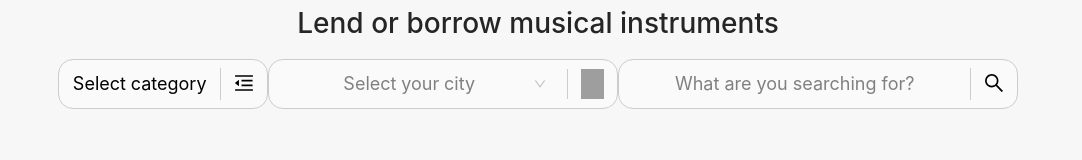
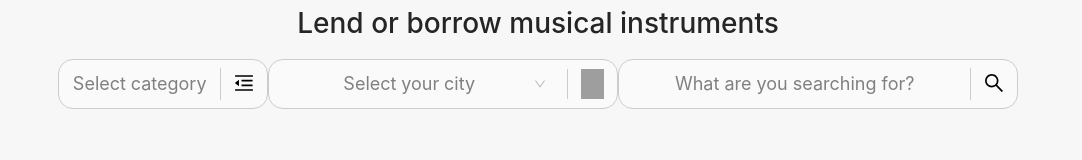
Before and after one commit to leo-dao/AirGnB, a React (Create React App) app in the folder frontend/: page / in a window 1280 px wide. Shown: the part 133-293 px from the top of the page, without its empty margins (102-1184 px from the left). Built offline with nearby package versions, Linux system fonts and the light colour scheme; no server answers; grey boxes are pictures that could not be loaded.

Commit message:
selectCategory default grey, black when selected

```diff
--- a/frontend/src/components/Molecules/SortCategories/index.tsx
+++ b/frontend/src/components/Molecules/SortCategories/index.tsx
@@ -11,7 +11,7 @@ export const StyledSortButton = styled.div`
 
 export const StyledCategory = styled.div.attrs((props: SortCategoriesProps) => props)`
     justify-content: center;
-    color: ${(props) => props.color};
+    color: ${props => props.category === "" ? "grey" : "black"};
 `;
 
 export const MenuFoldOutlinedStyled = styled.div`
@@ -23,7 +23,6 @@ interface SortCategoriesProps {
     onClick: (value: string) => void;
     disabled?: boolean;
     category: string;
-    color: string;
 }
 
 const SortCategories = (props: SortCategoriesProps) => {
@@ -32,7 +31,7 @@ const SortCategories = (props: SortCategoriesProps) => {
         <FilterInput
             width="210px"
             content={
-                <StyledCategory>
+                <StyledCategory category={props.category}>
                     {props.category === "" ? "Select category" : props.category}
                 </StyledCategory>
             }
--- a/frontend/src/components/Organisms/Search/index.tsx
+++ b/frontend/src/components/Organisms/Search/index.tsx
@@ -21,11 +21,10 @@ const Search = () => {
 
     // CATEGORY DATA
     const [category, SetCategory] = React.useState<string>("");
-    const onClick = (e: any) => {
+
+    const Select = (e: any) => {
         SetCategory(e.key);
     }
-    let color;
-    category === "" ? (color = "grey") : (color = "black");
 
     // LOCATION DATA
     const [data, setData] = React.useState<any[]>([]);
@@ -46,10 +45,7 @@ const Search = () => {
 
     return (
         <Container>
-            <SortCategories
-                onClick={onClick}
-                color={color}
-                category={category} />
+            <SortCategories onClick={Select} category={category} />
             <LocationFilter
                 data={data}
                 onSelect={onSelect} />
```
